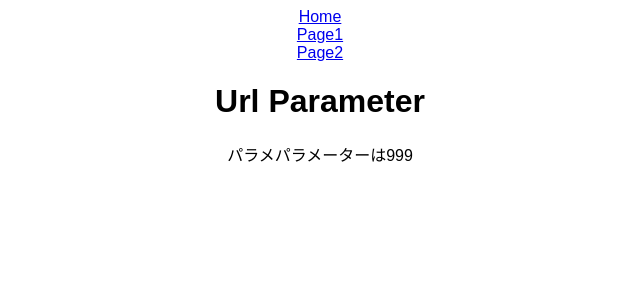
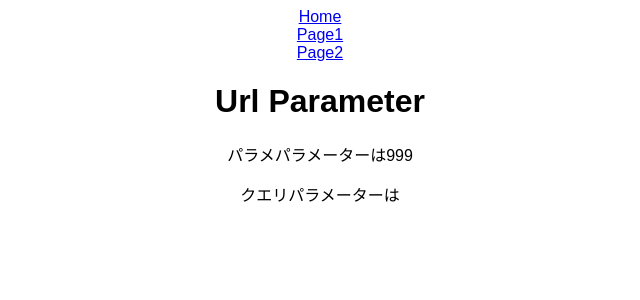
Before and after one commit to taiki-nd/routing-react, a React (Create React App) app: page /page2/999 in a window 1280 px wide. Shown: the top 300 px of the page, without its empty margins (320-960 px from the left). Built offline with nearby package versions, Linux system fonts and the light colour scheme.

Commit message:
クエリパラメーター

```diff
--- a/src/UrlParameter.jsx
+++ b/src/UrlParameter.jsx
@@ -1,11 +1,15 @@
-import { useParams } from "react-router-dom";
+import { useParams, useLocation } from "react-router-dom";
 
 export const UrlParameter = () => {
   const { id } = useParams();
+  const { search } = useLocation();
+  const query = new URLSearchParams(search);
+  console.log(query);
   return (
     <div>
       <h1>Url Parameter</h1>
       <p>パラメパラメーターは{id}</p>
+      <p>クエリパラメーターは{query.get("name")}</p>
     </div>
   );
 };
--- a/src/page2.jsx
+++ b/src/page2.jsx
@@ -5,6 +5,8 @@
     <div>
       <h1>Page2</h1>
       <Link to="/page2/999">URL Para</Link>
+      <br />
+      <Link to="/page2/999?name=hogehoge">Query Para</Link>
     </div>
   );
 };
```
